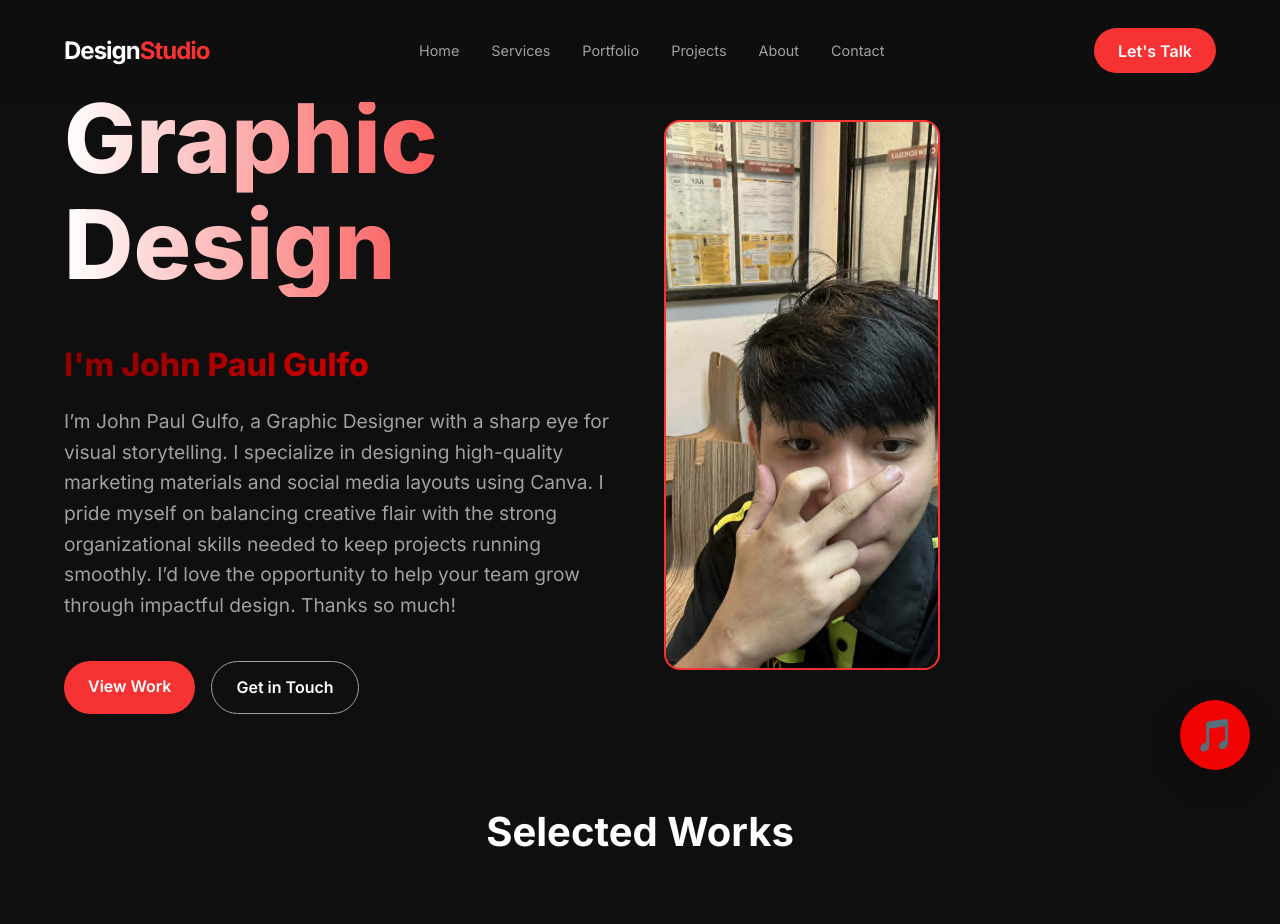
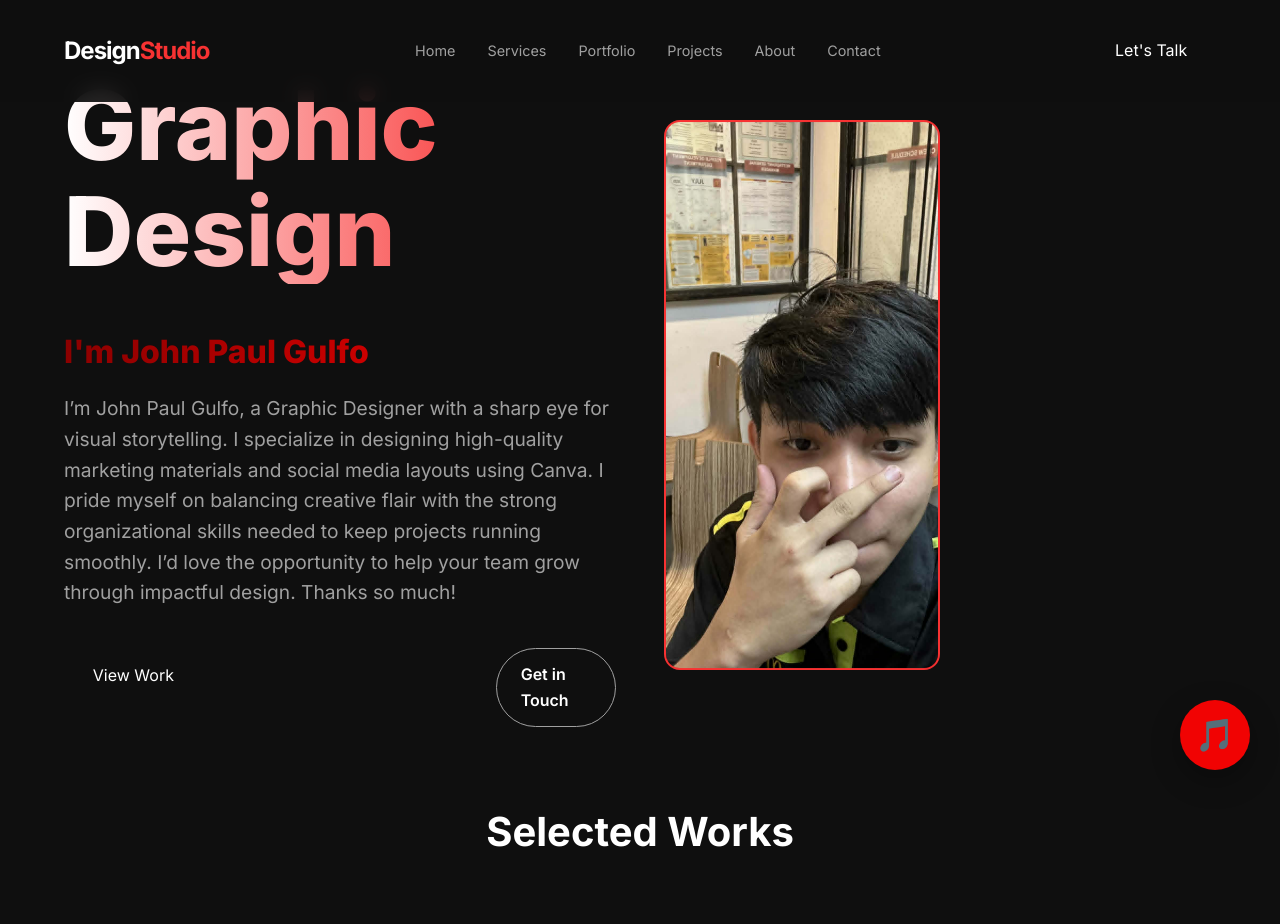
Before and after one commit to paulgulfo/paulgulfo.github.io, a PHP site: page /index.html in a window 1280 px wide. Shown: the top 924 px of the page. Run offline with PHP 8.4, Linux system fonts and the light colour scheme.

Commit message:
Add files via upload

```diff
--- a/home.css
+++ b/home.css
@@ -83,12 +83,9 @@ img {
 }
 
 .btn-primary {
-  padding: 0.8rem 1.5rem;
-  background-color: var(--accent-color);
-  color: white;
-  border-radius: 50px;
-  font-weight: 600;
-  transition: var(--transition);
+        padding: 0.9rem 1.8rem;
+        font-size: 1rem;
+        width: 100%;
 }
 
 .btn-primary:hover {
--- a/index.html
+++ b/index.html
@@ -299,7 +299,7 @@
             </a>
         </div>
         <div style="text-align: center; margin-top: 3rem;">
-            <a href="portfolio.html" class="btn-outline">View All Projects</a>
+            <a href="Portfolio.html" class="btn-outline">View All Projects</a>
         </div>
     </section>
 
```
